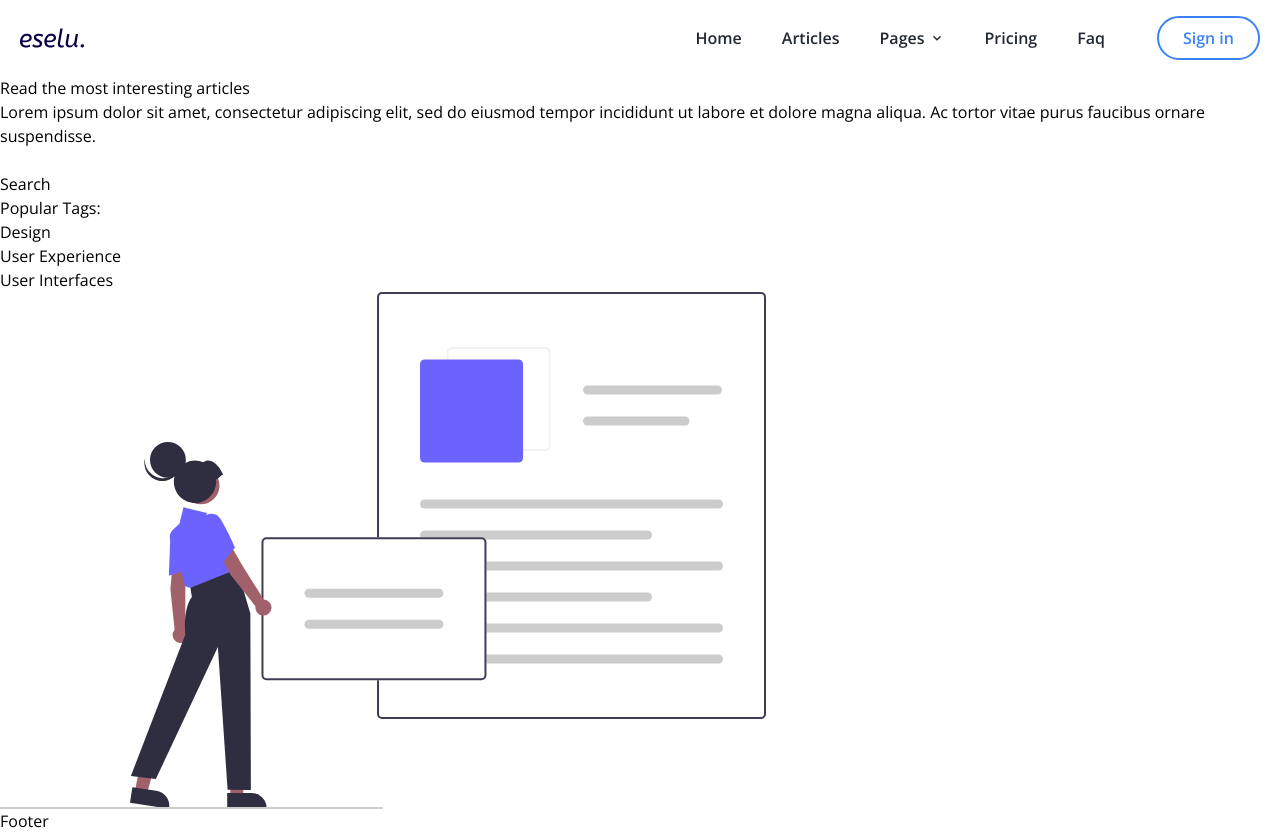
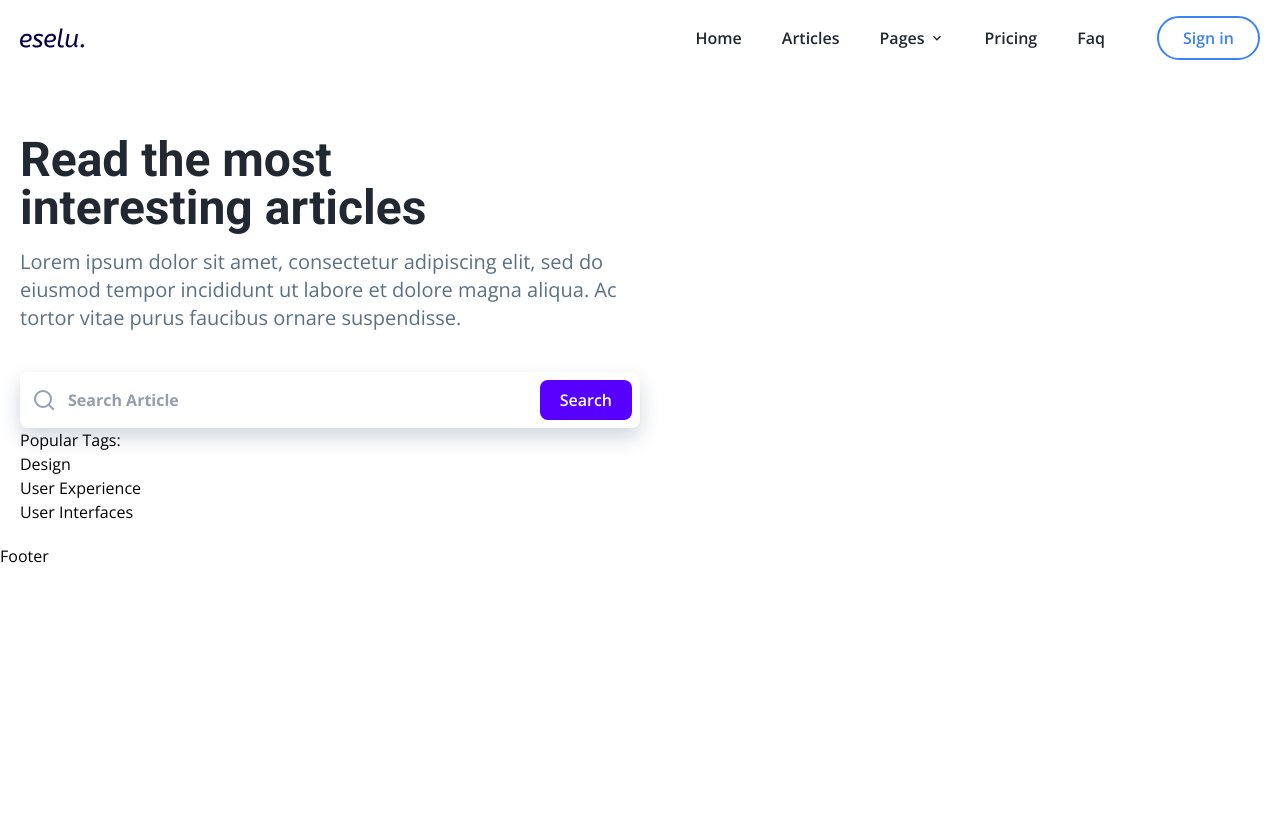
Before and after one commit to levilu800b/Frontend-Blog, a React (Create React App) app: page / in a window 1280 px wide. After the commit the page ends 800 px from the top, so only its background shows below. Built offline with nearby package versions, Linux system fonts and the light colour scheme.

Commit message:
hero section

```diff
--- a/src/pages/Home/container/Hero.js
+++ b/src/pages/Home/container/Hero.js
@@ -1,21 +1,31 @@
 import React from 'react';
+import { FiSearch } from 'react-icons/fi';
+
 import { images } from '../../../constants/index';
+
 
 const Hero = () => {
   return (
-		<section>
-			<div>
-				<h1>Read the most interesting articles</h1>
-				<p>
+		<section className="container mx-auto flex flex-col px-5 py-5 lg:flex-row">
+			<div className="mt-10 lg:w-1/2">
+				<h1 className="font-roboto text-3xl text-center font-bold text-dark-soft md:text-5xl lg:text-left lg:max-w-[540px]">
+					Read the most interesting articles
+				</h1>
+				<p className="text-dark-light mt-4 text-center md:text-xl lg:text-left">
 					Lorem ipsum dolor sit amet, consectetur adipiscing elit, sed do
 					eiusmod tempor incididunt ut labore et dolore magna aliqua. Ac tortor
 					vitae purus faucibus ornare suspendisse.
 				</p>
-                <div>
-                    <div>
-                        <input type="text" />
+				<div className="flex flex-col gap-y-2.5 mt-10 relative">
+					<div className="relative ">
+						<FiSearch className="absolute left-3 top-1/2 -translate-y-1/2 w-6 h-6 text-[#959EAD]" />
+						<input
+							className="placeholder:font-bold font-semibold text-dark-soft placeholder:text-[#959EAD] rounded-lg pl-12 pr-3 w-full py-3 focus:outline-none shadow-[rgba(13,_38,_76,_0.19)_0px_9px_20px] md:py-4"
+							type="text"
+							placeholder="Search Article"
+						/>
 					</div>
-                    <button>Search</button>
+					<button className='w-full bg-primary text-white font-semibold rounded-lg px-5 py-3 md:absolute md:right-2 md:top-1/2 md:-translate-y-1/2 md:w-fit md:py-2'>Search</button>
 				</div>
 				<div>
 					<span>Popular Tags:</span>
@@ -26,7 +36,7 @@
 					</ul>
 				</div>
 			</div>
-			<div>
+			<div className="hidden">
 				<img src={images.HeroImage} alt="users are reading articles" />
 			</div>
 		</section>
```
Lines whose indentation alone changed are shown as unchanged.
